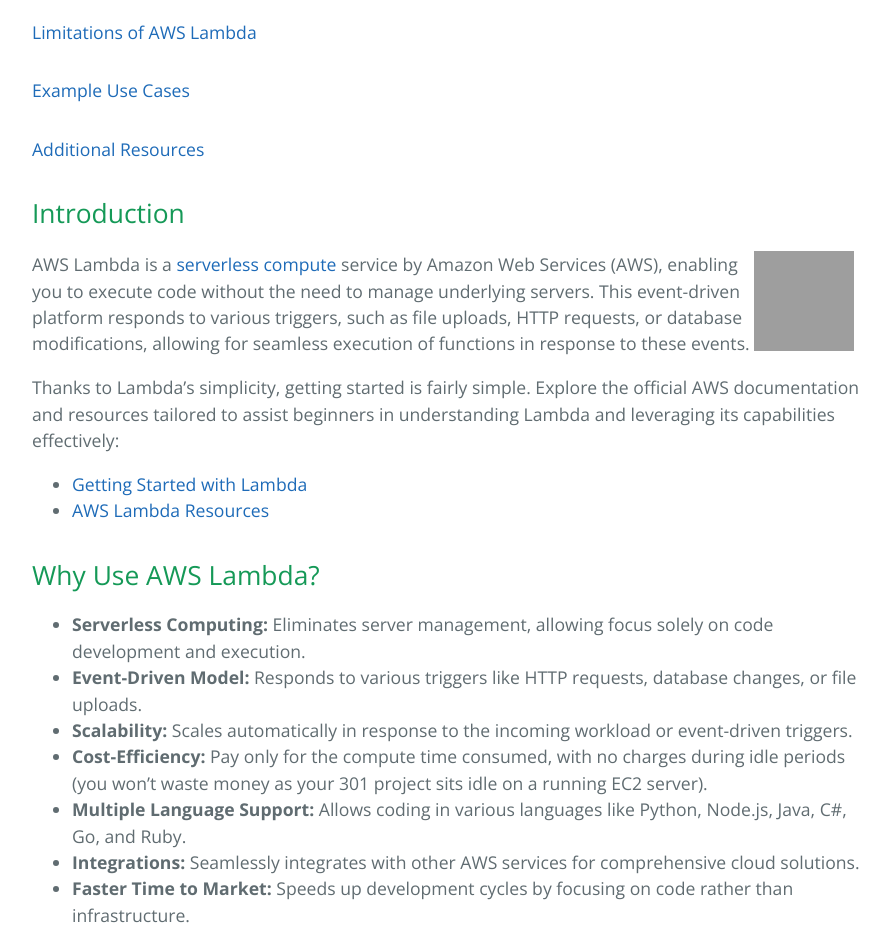
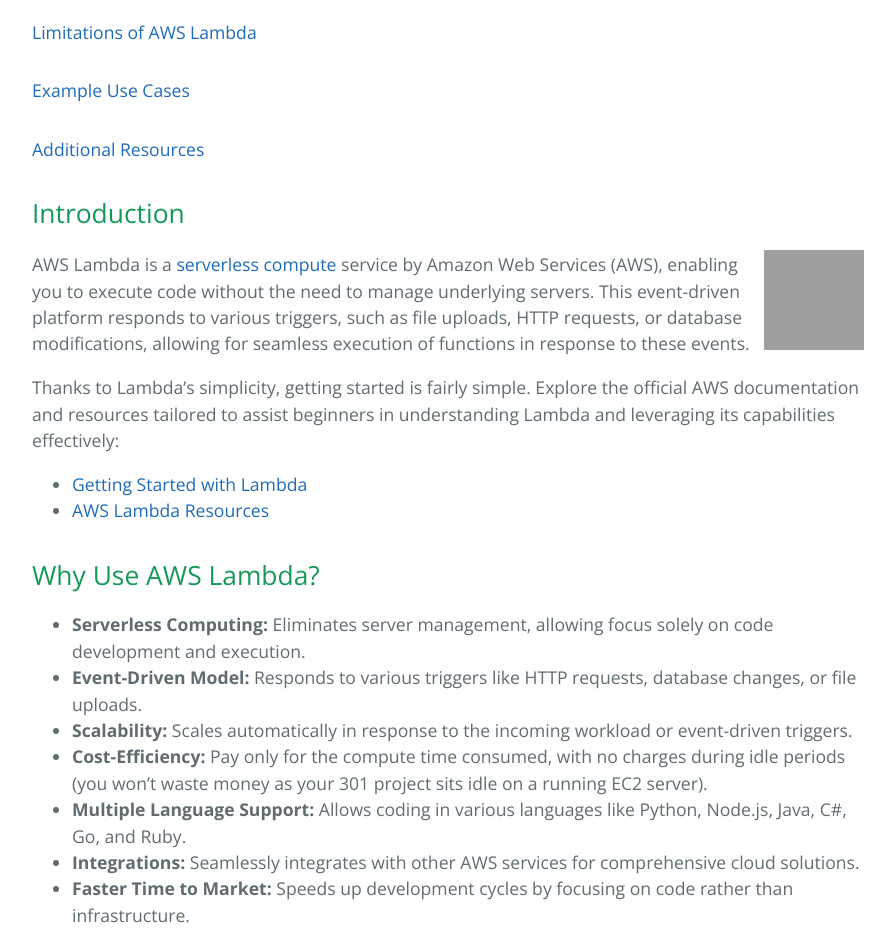
Before and after one commit to learning-software-engineering/learning-software-engineering.github.io, a Jekyll site: the page built from Topics/Tech_Stacks/Lambda.md, in a window 1280 px wide. Shown: the part 592-1524 px from the top of the page, without its empty margins (192-1087 px from the left). Built offline with Jekyll 4.4.1, drawn with Linux system fonts in a browser that asks for light colours; our own code applies the rules of GitHub Pages for plain Markdown files; grey boxes are pictures that could not be loaded.

Commit message:
Fixing some stylistic things and floating the lambda image to the right

```diff
--- a/Topics/Tech_Stacks/Lambda.md
+++ b/Topics/Tech_Stacks/Lambda.md
@@ -9,10 +9,11 @@
 #### [Additional Resources](#Additional-Resources-1)
 ## Introduction
 
-<img src="https://miro.medium.com/v2/resize:fit:506/1*VKfs2PGyMm5FZfJD72kYCw.png" width="100" height="100" style="float: right; margin-right: 10px;">
+<div style="float: right; margin-left: 10px;">
+  <img src="https://miro.medium.com/v2/resize:fit:506/1*VKfs2PGyMm5FZfJD72kYCw.png" width="100" height="100">
+</div>
 
 AWS Lambda is a [serverless compute](https://en.wikipedia.org/wiki/Serverless_computing) service by Amazon Web Services (AWS), enabling you to execute code without the need to manage underlying servers. This event-driven platform responds to various triggers, such as file uploads, HTTP requests, or database modifications, allowing for seamless execution of functions in response to these events.
-
 
 Thanks to Lambda's simplicity, getting started is fairly simple. Explore the official AWS documentation and resources tailored to assist beginners in understanding Lambda and leveraging its capabilities effectively:
 
@@ -36,25 +37,18 @@
 ## Limitations of AWS Lambda
 
 - **Long-Running Tasks:** Lambda has execution time limitations (currently 15 minutes). If your tasks consistently exceed this limit, an alternative computing solution might be more suitable.
-
 - **Predictable Workloads:** For workloads with consistent, predictable traffic, where maintaining and managing a server might be more cost-effective, a traditional server approach could be preferred over the event-driven nature of Lambda.
-
 - **Stateful Operations:** Lambda functions are stateless by design. If your application heavily relies on maintaining state between function invocations, it might not be well-suited for Lambda.
-
 - **Resource-Intensive Workloads:** Applications with resource-intensive processes that demand high CPU, memory, or specialized hardware might face limitations within the constrained environment Lambda provides.
-
 - **Cold Start Issues:** Lambda functions experience a "cold start" delay when invoked for the first time or after a period of inactivity. Applications sensitive to latency might find this initial delay unacceptable.
 
 
 ## Example Use Cases
-
-
 ### 1. Web Applications
 
 A user clicks on the web app to get local weather information. Then the App makes a REST API call to an endpoint triggering the Lambda. The Lambda runs the necessary code to retrive the local weather information from the db and returns data back to the user.
 
 <img src="https://d1.awsstatic.com/product-marketing/Lambda/Diagrams/product-page-diagram_Lambda-WebApplications%202.c7f8cf38e12cb1daae9965ca048e10d676094dc1.png">
-
 
 ### 2. File Processing
 Solving cross-device development challenges typically involves high costs and manual tasks, slowing down development teams. Yet, AWS Lambda offers a solution: automate a multi-platform media and content delivery pipeline. For example, a photograph is taken, and is uploaded to a database like an S3 bucket. Then that triggers a Lambda which runs the image resizing code into sizes that fit mobile, tablet, and laptop.
@@ -66,9 +60,6 @@
 
 
 ## Additional Resources
-
 - [AWS Documentation](https://docs.aws.amazon.com/amazondynamodb/latest/developerguide/Introduction.html)
-
 - [AWS Lambda Pricing](https://aws.amazon.com/lambda/pricing/)
-
 - [Serverless 101: AWS Lambda (A 9 min video intro to AWS)](https://aws.amazon.com/lambda/getting-started/)
```
